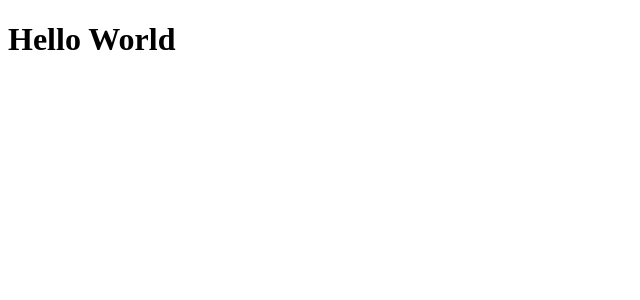
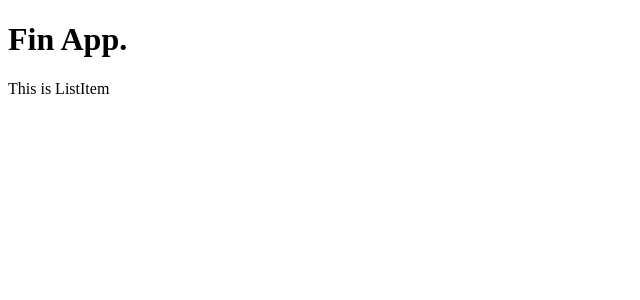
Before and after one commit to alvenmaretinus/fin-app, a React app: page / in a window 1280 px wide. Shown: the top 300 px of the page, without its empty margins (0-640 px from the left). Built offline with nearby package versions, Linux system fonts and the light colour scheme; data requests are answered from the project's data file.

Commit message:
added basic structure for List

```diff
--- a/src/containers/App/index.tsx
+++ b/src/containers/App/index.tsx
@@ -1,7 +1,22 @@
 import * as React from 'react'
+import { useEffect } from 'react'
+import { useDispatch } from 'react-redux'
+import { getAndSetItems } from '../../redux/list/actions'
+import List from '../List'
 
 const App = () => {
-  return <h1>Hello World</h1>
+  const dispatch = useDispatch()
+
+  useEffect(() => {
+    dispatch(getAndSetItems())
+  }, [])
+
+  return (
+    <div>
+      <h1>Fin App.</h1>
+      <List />
+    </div>
+  )
 }
 
 export default App
--- /dev/null
+++ b/src/containers/List/components/ListItem.tsx
@@ -0,0 +1,7 @@
+import * as React from 'react'
+
+const ListItem = () => {
+  return <div>This is ListItem</div>
+}
+
+export default ListItem
--- /dev/null
+++ b/src/containers/List/index.tsx
@@ -0,0 +1,8 @@
+import * as React from 'react'
+import ListItem from './components/ListItem'
+
+const List = () => {
+  return <ListItem />
+}
+
+export default List
--- a/src/index.tsx
+++ b/src/index.tsx
@@ -1,7 +1,16 @@
 import * as React from 'react'
 import * as ReactDOM from 'react-dom'
+import { Provider } from 'react-redux'
 import App from './containers/App'
+import store from './redux'
 
 const root: HTMLElement = document.getElementById('root')
 
-ReactDOM.render(<App />, root)
+ReactDOM.render(
+  (
+    <Provider store={store}>
+      <App />
+    </Provider>
+  ),
+  root,
+)
```
Also changed, not shown: 1 other file (tests, documents, lock files or other folders).
